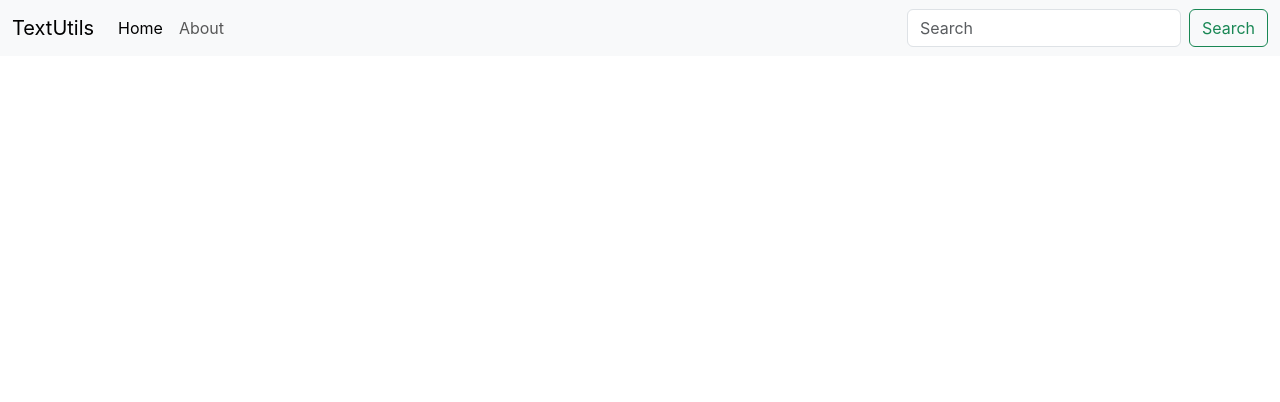
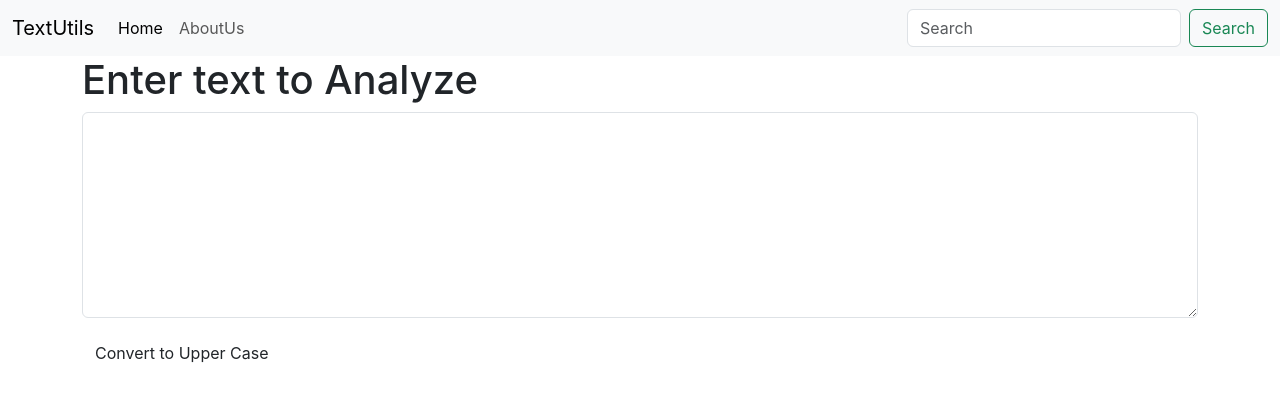
Before and after one commit to alwahabkhan/TextUtils-App, a React (Create React App) app: page / in a window 1280 px wide. Shown: the top 402 px of the page. Built offline with nearby package versions, Linux system fonts and the light colour scheme.

Commit message:
Navbar and TextFrom

```diff
--- a/src/App.js
+++ b/src/App.js
@@ -1,34 +1,19 @@
-// import logo from './logo.svg';
 import React from 'react';
 import './App.css';
+import Navbar from './Components/Navbar';
+import TextForm from './Components/TextForm';
 
 function App() {
   return (
+    <>
+    <Navbar title = "TextUtils" abouttext = "AboutUs" />
 
-    <nav className="navbar navbar-expand-lg bg-body-tertiary">
-      <div className="container-fluid">
-      <a className="navbar-brand" href="/">TextUtils</a>
+    <div className="container">
 
-        <button className="navbar-toggler" type="button" data-bs-toggle="collapse" data-bs-target="#navbarSupportedContent" aria-controls="navbarSupportedContent" aria-expanded="false" aria-label="Toggle navigation">
-          <span className="navbar-toggler-icon"></span>
-        </button>
-        <div className="collapse navbar-collapse" id="navbarSupportedContent">
-          <ul className="navbar-nav me-auto mb-2 mb-lg-0">
-            <li className="nav-item">
-              <a className="nav-link active" aria-current="page" href="/">Home</a>
-            </li>
-            <li className="nav-item">
-              <a className="nav-link" href="/">About</a>
-            </li>
-          </ul>
-          <form className="d-flex" role="search">
-            <input className="form-control me-2" type="search" placeholder="Search" aria-label="Search"/>
-            <button className="btn btn-outline-success" type="submit">Search</button>
-          </form>
-        </div>
-      </div>
-    </nav>
-  );
+    <TextForm heading = "Enter text to Analyze" />
+    </div>
+    </>
+   );
 }
 
 export default App;
--- /dev/null
+++ b/src/Components/Navbar.js
@@ -0,0 +1,35 @@
+import React from 'react'
+// import PropTypes from 'prop-types'
+
+export default function Navbar(props) {
+  return (
+    <nav className="navbar navbar-expand-lg bg-body-tertiary">
+    <div className="container-fluid">
+    <a className="navbar-brand" href="/">{props.title}</a>
+
+      <button className="navbar-toggler" type="button" data-bs-toggle="collapse" data-bs-target="#navbarSupportedContent" aria-controls="navbarSupportedContent" aria-expanded="false" aria-label="Toggle navigation">
+        <span className="navbar-toggler-icon"></span>
+      </button>
+      <div className="collapse navbar-collapse" id="navbarSupportedContent">
+        <ul className="navbar-nav me-auto mb-2 mb-lg-0">
+          <li className="nav-item">
+            <a className="nav-link active" aria-current="page" href="/">Home</a>
+          </li>
+          <li className="nav-item">
+            <a className="nav-link" href="/">{props.abouttext}</a>
+          </li>
+        </ul>
+        <form className="d-flex" role="search">
+          <input className="form-control me-2" type="search" placeholder="Search" aria-label="Search"/>
+          <button className="btn btn-outline-success" type="submit">Search</button>
+        </form>
+      </div>
+    </div>
+  </nav>
+  )
+}
+
+// Navbar.PropTypes = {
+//     title : PropTypes.string,
+//     abouttext : PropTypes.string
+// }
--- /dev/null
+++ b/src/Components/TextForm.js
@@ -0,0 +1,14 @@
+import React from 'react'
+// import PropTypes from 'prop-types'
+
+export default function TextForm(props) {
+  return (
+    <div>
+        <h1>{props.heading}</h1>
+  <div class="mb-3">
+    <textarea class ="form-control" id="mybox" rows="8"></textarea>
+  </div>
+  <button className="btn btn-qprimary">Convert to Upper Case</button>
+    </div>
+  );
+}
```
